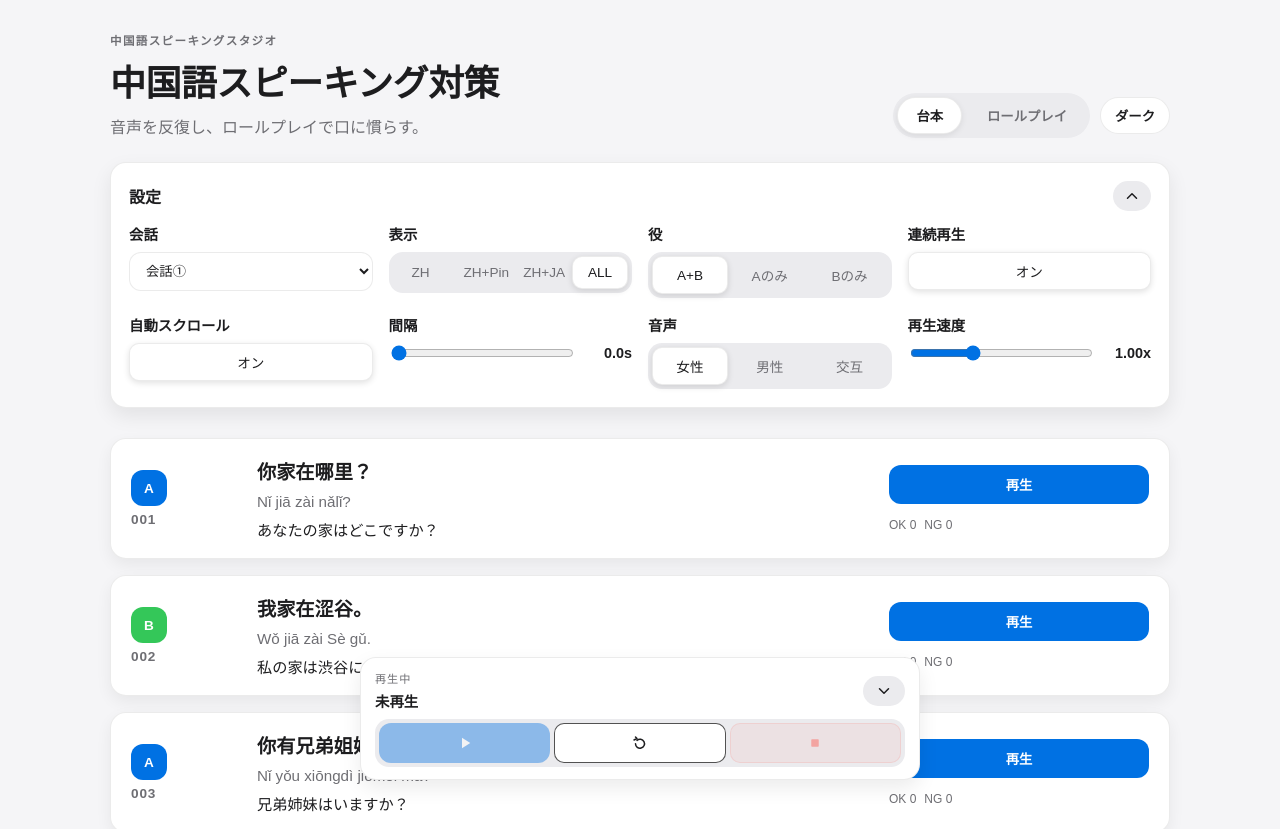
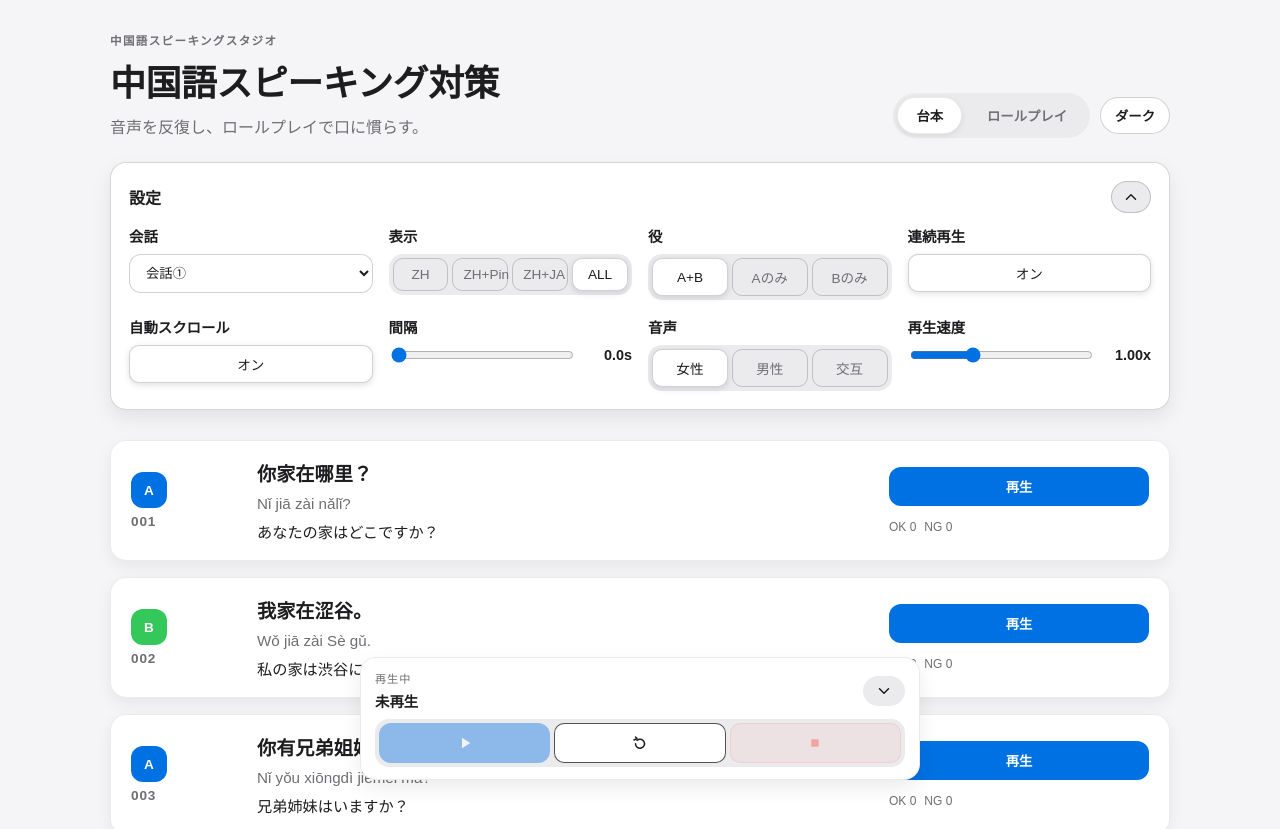
Before and after one commit to Azukaranai/speaking-test-app, a website: page index.html in a window 1280 px wide. Shown: the top 829 px of the page. Drawn offline with Linux system fonts and the light colour scheme; a web font is replaced by a local one.

Commit message:
Update UI styles and service worker

```diff
--- a/package.json
+++ b/package.json
@@ -1,7 +1,7 @@
 {
   "name": "speaking-test-app",
   "private": true,
-  "version": "0.1.17",
+  "version": "0.1.19",
   "type": "commonjs",
   "scripts": {
     "predev": "node scripts/sync-data.js",
@@ -11,6 +11,7 @@
     "preview": "vite preview",
     "deploy": "npm run build && npx netlify deploy --dir=dist",
     "deploy:prod": "npm run build && npx netlify deploy --prod --dir=dist",
+    "deploy:cf": "npm run build && npx wrangler pages deploy dist --project-name speaking-test-app",
     "tts:pick-voices": "node scripts/tts-pick-voices.js",
     "tts:generate": "node scripts/tts-generate.js",
     "tts:verify": "node scripts/tts-verify.js"
--- a/public/app.js
+++ b/public/app.js
@@ -3,7 +3,7 @@ const appEl = document.getElementById('app');
 const LOG_STORAGE_KEY = 'speaking-log-v1';
 const THEME_STORAGE_KEY = 'speaking-theme-v1';
 const PLAYBACK_RATE_BASE = 0.6;
-const APP_VERSION = '0.1.17';
+const APP_VERSION = '0.1.19';
 
 const state = {
   dialogues: [],
--- a/public/styles.css
+++ b/public/styles.css
@@ -48,6 +48,8 @@
   --danger-border: rgba(255, 59, 48, 0.28);
   --line-strong: rgba(0, 0, 0, 0.22);
   --restart-border: rgba(0, 0, 0, 0.68);
+  --control-border: rgba(0, 0, 0, 0.18);
+  --control-panel-border: rgba(0, 0, 0, 0.16);
 }
 
 :root[data-theme="dark"] {
@@ -75,6 +77,8 @@
   --danger-border: rgba(255, 69, 58, 0.35);
   --line-strong: rgba(255, 255, 255, 0.28);
   --restart-border: rgba(255, 255, 255, 0.55);
+  --control-border: rgba(255, 255, 255, 0.22);
+  --control-panel-border: rgba(255, 255, 255, 0.18);
 }
 
 * {
@@ -162,7 +166,7 @@ body {
 }
 
 .theme-toggle {
-  border: 1px solid var(--line);
+  border: 1px solid var(--control-border);
   background: var(--panel);
   color: var(--ink);
   border-radius: 999px;
@@ -186,7 +190,7 @@ body {
   padding: 18px;
   border-radius: 16px;
   background: var(--panel);
-  border: 1px solid var(--line);
+  border: 1px solid var(--control-panel-border);
   box-shadow: var(--shadow);
   margin-bottom: 30px;
 }
@@ -200,7 +204,7 @@ body {
 }
 
 .control-panel-toggle {
-  border: none;
+  border: 1px solid var(--control-border);
   background: var(--chip-bg);
   color: var(--ink);
   border-radius: 999px;
@@ -247,7 +251,7 @@ body {
 .control-group select {
   padding: 10px 12px;
   border-radius: 12px;
-  border: 1px solid var(--line);
+  border: 1px solid var(--control-border);
   background: var(--panel-strong);
   font-family: inherit;
   color: var(--ink);
@@ -287,7 +291,7 @@ body {
 
 .chip {
   border-radius: 10px;
-  border: 1px solid transparent;
+  border: 1px solid var(--control-border);
   background: transparent;
   padding: 8px 10px;
   cursor: pointer;
@@ -304,7 +308,7 @@ body {
 .chip.active {
   background: var(--chip-active-bg);
   color: var(--chip-active-text);
-  border-color: var(--chip-border);
+  border-color: var(--control-border);
   box-shadow: 0 2px 6px rgba(0, 0, 0, 0.12);
 }
 
```
Also changed, not shown: public/sw.js (+3 -4 lines).
